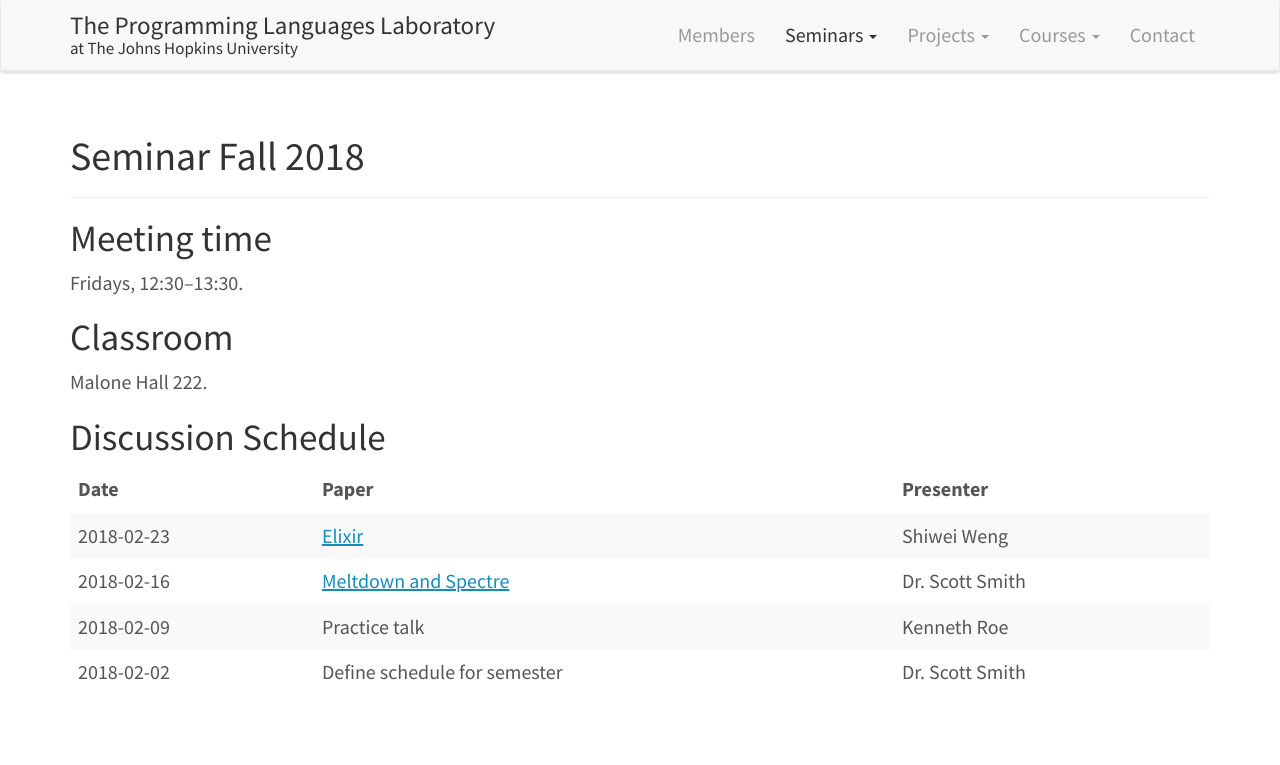
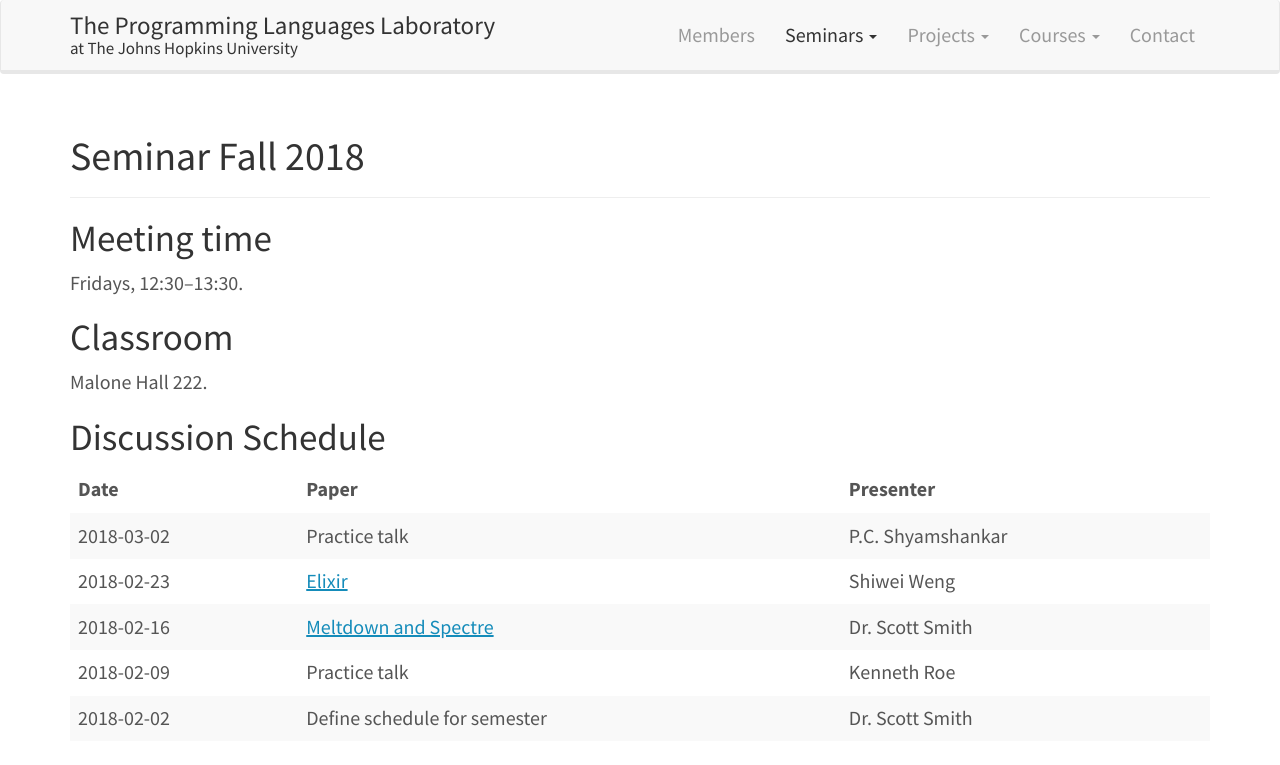
Before and after one commit to JHU-PL-Lab/www-pl-lab, a Jekyll site: the page built from seminars/spring-2018.md, in a window 1280 px wide. Shown: the top 765 px of the page. Built offline with Jekyll 4.4.1, drawn with Linux system fonts in a browser that asks for light colours.

Commit message:
Add 2018-03-02 seminar

```diff
--- a/seminars/spring-2018.md
+++ b/seminars/spring-2018.md
@@ -18,6 +18,7 @@ Discussion Schedule
 
 |       Date | Paper                                                                                                                                                                                                                                     | Presenter                                               |
 |------------+-------------------------------------------------------------------------------------------------------------------------------------------------------------------------------------------------------------------------------------------+---------------------------------------------------------|
+| 2018-03-02 | Practice talk                                                                                                                                                                                                                             | P.C. Shyamshankar                                       |
 | 2018-02-23 | [Elixir](https://elixir-lang.org)                                                                                                                                                                                                         | Shiwei Weng                                             |
 | 2018-02-16 | [Meltdown and Spectre](https://meltdownattack.com)                                                                                                                                                                                        | Dr. Scott Smith                                         |
 | 2018-02-09 | Practice talk                                                                                                                                                                                                                             | Kenneth Roe                                             |
```
